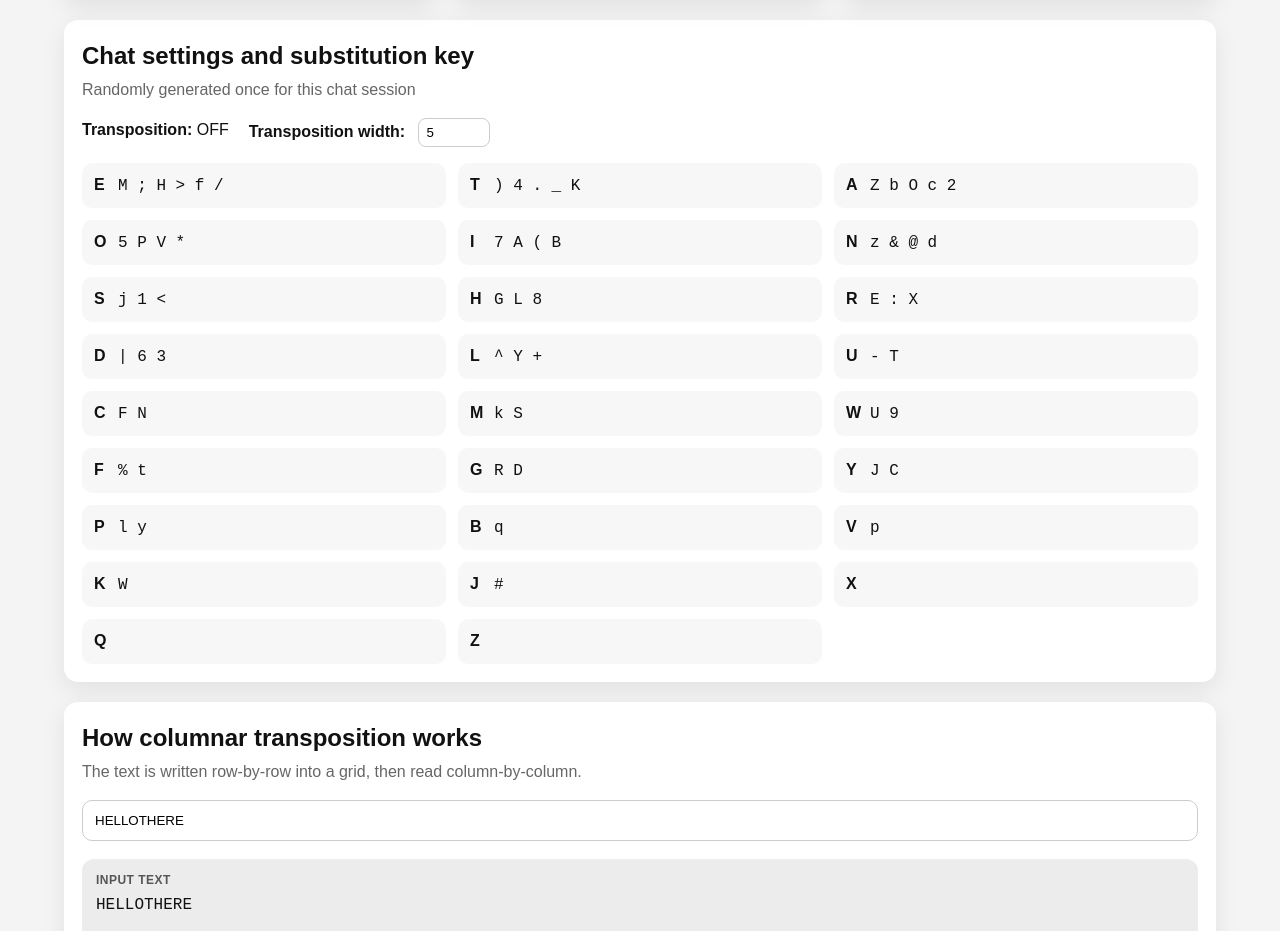
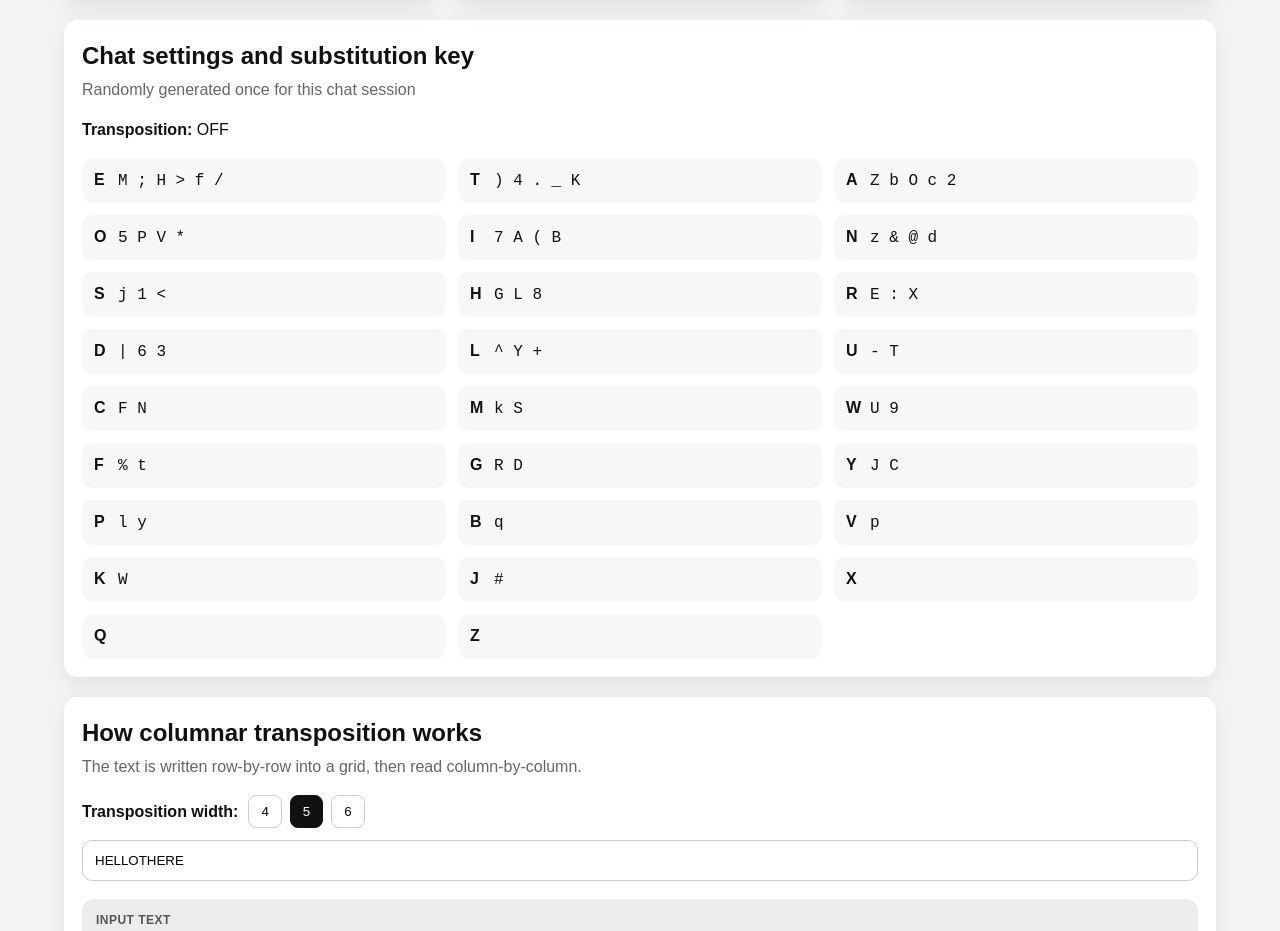
Before and after one commit to teyter/ZodiacChat, a React (Vite) app: page / in a window 1280 px wide. Shown: the part 1135-2066 px from the top of the page. Built offline with nearby package versions, Linux system fonts and the light colour scheme.

Commit message:
limit col transpo lines

```diff
--- a/src/App.css
+++ b/src/App.css
@@ -72,6 +72,7 @@ body {
   width: 100%;
   padding: 12px;
   border: 1px solid #ccc;
+  margin-top: 12px;
   border-radius: 10px;
 }
 
@@ -193,12 +194,34 @@ body {
   margin-bottom: 16px;
 }
 
-.width-input {
-  width: 72px;
-  margin-left: 8px;
-  padding: 6px 8px;
+.width-selector {
+  display: flex;
+  align-items: center;
+  gap: 10px;
+  flex-wrap: wrap;
+}
+
+.width-button-group {
+  display: flex;
+  gap: 8px;
+}
+
+.width-button {
+  padding: 8px 12px;
   border: 1px solid #ccc;
   border-radius: 8px;
+  background: white;
+  cursor: pointer;
+}
+
+.width-button.active {
+  background: #111;
+  color: white;
+  border-color: #111;
+}
+
+.explainer-width-selector {
+  margin-bottom: 12px;
 }
 
 .pipeline-card {
--- a/src/App.jsx
+++ b/src/App.jsx
@@ -454,12 +454,10 @@ export default function App() {
     }))
   }
 
-  function handleTranspositionWidthChange(e) {
-    const nextWidth = Number(e.target.value)
-
+  function handleTranspositionWidthChange(nextWidth) {
     setAppState((prev) => ({
       ...prev,
-      transpositionWidth: Number.isNaN(nextWidth) ? 5 : Math.max(2, nextWidth),
+      transpositionWidth: nextWidth,
     }))
   }
 
@@ -709,16 +707,6 @@ export default function App() {
             <strong>Transposition:</strong>{' '}
             {appState.transpositionEnabled ? 'ON' : 'OFF'}
           </div>
-          <div>
-            <strong>Transposition width:</strong>{' '}
-            <input
-              className="width-input"
-              type="number"
-              min="2"
-              value={appState.transpositionWidth}
-              onChange={handleTranspositionWidthChange}
-            />
-          </div>
         </div>
 
         <div className="key-grid">
@@ -736,6 +724,23 @@ export default function App() {
         <p className="panel-subtitle">
           The text is written row-by-row into a grid, then read column-by-column.
         </p>
+
+        <div className="width-selector">
+          <strong>Transposition width:</strong>
+          <div className="width-button-group">
+            {[4, 5, 6].map((width) => (
+              <button
+                key={width}
+                type="button"
+                className={`width-button ${appState.transpositionWidth === width ? 'active' : ''
+                  }`}
+                onClick={() => handleTranspositionWidthChange(width)}
+              >
+                {width}
+              </button>
+            ))}
+          </div>
+        </div>
 
         <div className="composer">
           <input
```
